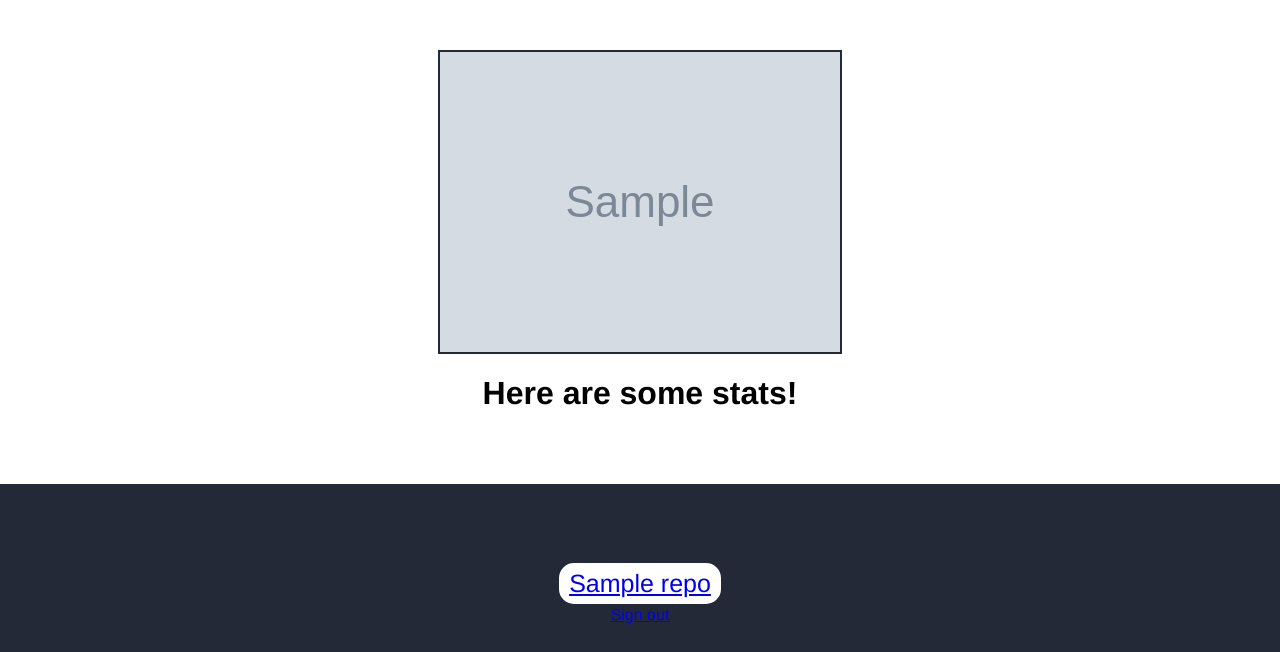
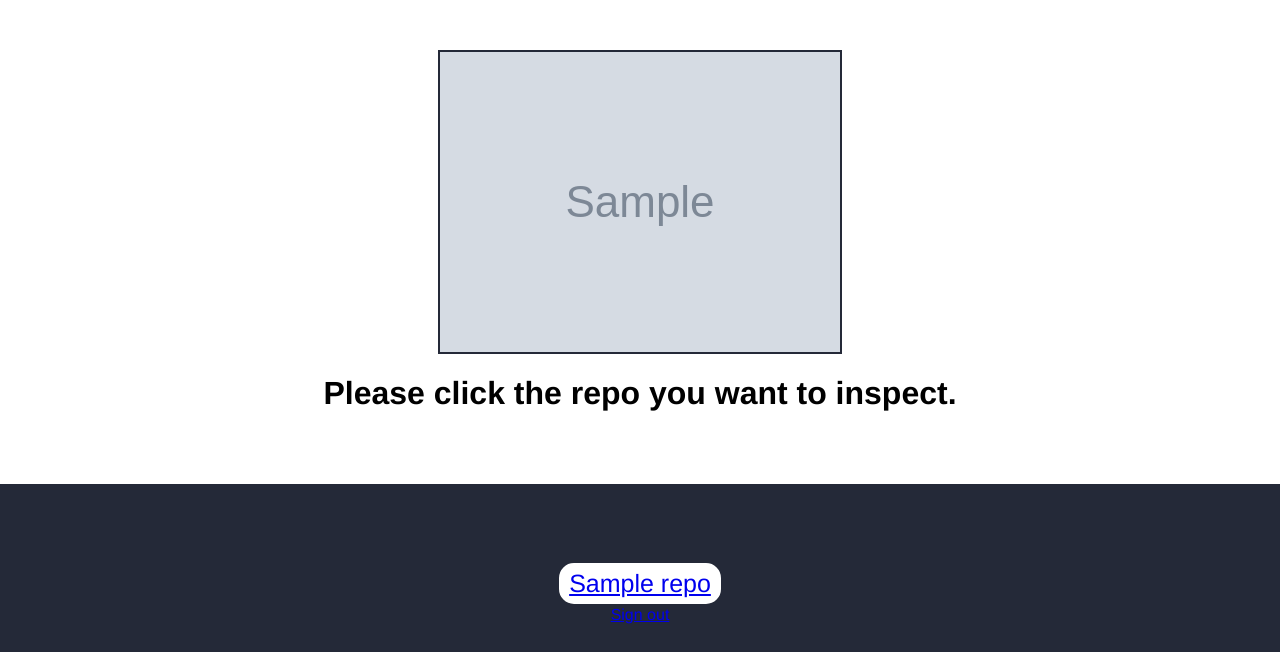
Before and after one commit to blottn/gitalyser, a Django app: template analysis/templates/analysis/stats.html in a window 1280 px wide. Shown: the top 652 px of the page. Run offline with Django 3.2, Linux system fonts and the light colour scheme; the template is opened without the code that fills it: most values are stand-ins (such as "Sample title", 1, 10 or a date in 2020); grey boxes marked "Sample" are stand-in pictures.

Commit message:
fixed text

```diff
--- a/analysis/templates/analysis/stats.html
+++ b/analysis/templates/analysis/stats.html
@@ -7,7 +7,7 @@
 	<div class="header">
 		{% if avatar %}
 		<img src="{{ avatar }}" alt="profile picture of user"/>
-		<h1>Here are some stats!</h1>
+		<h1>Please click the repo you want to inspect.</h1>
 		{% else %}
 		<h1>Oops, something broke. Please verify that you have logged in.</h1>
 		{% endif %}
```
